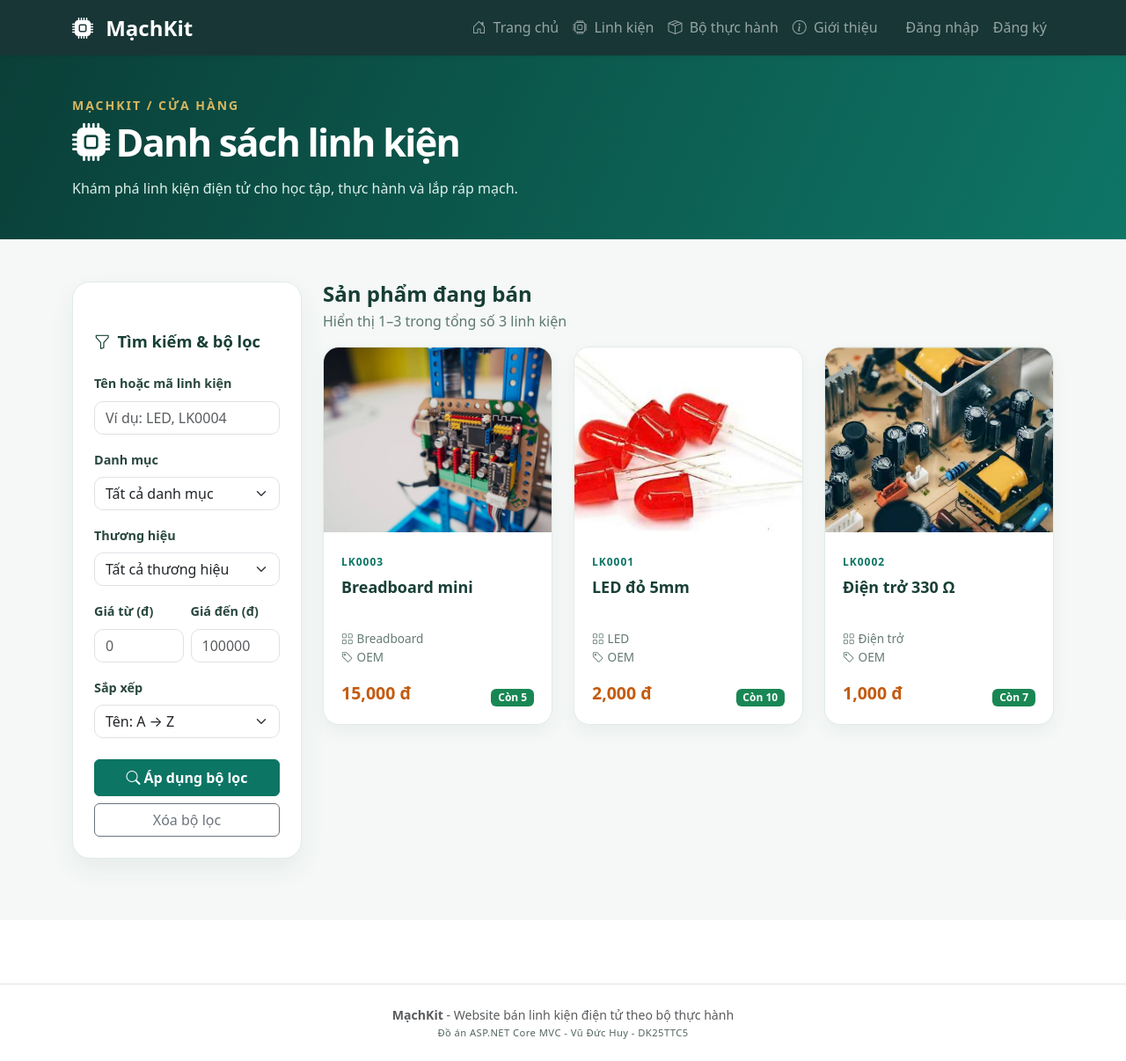
After one commit to huyvd290197-Student/ASPNET-DK25TTC5-VuDucHuy-machkit, an ASP.NET Core app: page /LinhKien in a window 1280 px wide. The commit adds this page. Shown: the whole page at 88% size. Run offline with ASP.NET Core 8, Linux system fonts and the light colour scheme; some libraries are stand-ins or nearby versions.

Commit message:
Tuần 03: Xây dựng danh sách tìm kiếm và lọc linh kiện

```diff
--- a/src/MachKit/Controllers/HomeController.cs
+++ b/src/MachKit/Controllers/HomeController.cs
@@ -37,12 +37,15 @@ public sealed class HomeController : Controller
 
         var cauThanh = bo.ThanhPhans
             .Where(x => x.LinhKien is not null && !x.LinhKien.NgungBan)
+
             .Select(x => new LinhKienMau(
                 x.LinhKien!.MaLinhKien,
                 x.LinhKien.TenLinhKien,
                 x.SoLuong,
                 x.LinhKien.SoLuongTon,
-                x.LinhKien.Gia))
+                x.LinhKien.Gia,
+                x.LinhKien.HinhAnh))
+
             .ToArray();
 
         int soBoToiDa = cauThanh.Length == 0 ? 0 : cauThanh.Min(x => x.Ton / x.DinhMuc);
--- /dev/null
+++ b/src/MachKit/Views/LinhKien/Index.cshtml
@@ -0,0 +1,232 @@
+@model MachKit.ViewModels.LinhKienDanhSachViewModel
+@using System.Globalization
+
+@{
+    ViewData["Title"] = "Danh sách linh kiện";
+    var vi = CultureInfo.GetCultureInfo("vi-VN");
+    var giaTuHienThi = Model.GiaTu?.ToString("0", CultureInfo.InvariantCulture);
+    var giaDenHienThi = Model.GiaDen?.ToString("0", CultureInfo.InvariantCulture);
+    int batDau = Model.TongSo == 0 ? 0 : (Model.Trang - 1) * Model.KichThuocTrang + 1;
+    int ketThuc = Math.Min(Model.Trang * Model.KichThuocTrang, Model.TongSo);
+    int trangDau = Math.Max(1, Model.Trang - 2);
+    int trangCuoi = Math.Min(Model.TongTrang, Model.Trang + 2);
+
+    // Mọi link phân trang đều giữ nguyên bộ lọc và thứ tự sắp xếp.
+    string LinkTrang(int soTrang) => Url.Action("Index", "LinhKien", new
+    {
+        area = "",
+        tuKhoa = Model.TuKhoa,
+        danhMucId = Model.DanhMucId,
+        thuongHieuId = Model.ThuongHieuId,
+        giaTu = Model.GiaTu,
+        giaDen = Model.GiaDen,
+        sapXep = Model.SapXep,
+        trang = soTrang
+    }) ?? "/LinhKien";
+}
+
+<style>
+    .mk3-page { background: #f5f8f7; min-height: 75vh; padding-bottom: 70px; }
+    .mk3-banner { background: linear-gradient(115deg, #0a3f38, #0e7666); color: white; padding: 46px 0; }
+    .mk3-banner h1 { font-size: clamp(1.8rem, 3.5vw, 2.7rem); font-weight: 800; }
+    .mk3-banner p { color: #daefea; margin-bottom: 0; }
+    .mk3-filter { background: white; border: 1px solid #e1ebe7; border-radius: 20px; padding: 24px; box-shadow: 0 12px 30px #153e3610; }
+    .mk3-filter h2 { color: #183f36; font-size: 1.15rem; font-weight: 800; }
+    .mk3-filter .form-label { color: #29473f; font-size: .9rem; font-weight: 650; }
+    .mk3-filter .form-control, .mk3-filter .form-select { border-radius: 10px; }
+    .mk3-search-button { background: #0c7564; border-color: #0c7564; font-weight: 700; }
+    .mk3-search-button:hover { background: #095d50; border-color: #095d50; }
+    .mk3-counter { color: #5d7770; }
+    .mk3-card { height: 100%; background: white; border: 1px solid #e1ebe7; border-radius: 18px; overflow: hidden; box-shadow: 0 8px 20px #153e360d; transition: transform .15s, box-shadow .15s; }
+    .mk3-card:hover { transform: translateY(-4px); box-shadow: 0 12px 27px #153e361f; }
+    .mk3-image { height: 210px; position: relative; background: linear-gradient(135deg, #e7f3ef, #d9eae4); display: flex; justify-content: center; align-items: center; }
+    .mk3-image .mk3-placeholder { font-size: 4.8rem; color: #91b6aa; }
+    .mk3-image img { width: 100%; height: 100%; position: absolute; inset: 0; object-fit: cover; }
+    .mk3-card-body { padding: 20px; }
+    .mk3-code { color: #0b7564; font-size: .75rem; font-weight: 800; letter-spacing: 1px; }
+    .mk3-name { color: #183f36; font-size: 1.12rem; font-weight: 800; min-height: 2.8em; margin-top: 7px; }
+    .mk3-meta { font-size: .85rem; color: #657b74; }
+    .mk3-price { color: #c35b10; font-size: 1.22rem; font-weight: 800; }
+    .mk3-empty { background: #fff; border: 1px dashed #c9ded6; border-radius: 20px; padding: 60px 22px; text-align: center; }
+    .mk3-pagination .page-link { color: #0b7564; }
+    .mk3-pagination .active .page-link { color: white; background: #0b7564; border-color: #0b7564; }
+    @@media (max-width: 991.98px) { .mk3-filter { margin-bottom: 20px; } }
+</style>
+
+<div class="mk3-page">
+    <section class="mk3-banner">
+        <div class="container">
+            <div class="small text-uppercase fw-bold mb-2" style="letter-spacing:2px;color:#d6b65f;">MạchKit / Cửa hàng</div>
+            <h1><i class="bi bi-cpu-fill me-2"></i>Danh sách linh kiện</h1>
+            <p>Khám phá linh kiện điện tử cho học tập, thực hành và lắp ráp mạch.</p>
+        </div>
+    </section>
+
+    <div class="container pt-4 pt-lg-5">
+        <div class="row g-4">
+            <aside class="col-lg-3">
+                <div class="mk3-filter">
+                    <h2 class="mb-4"><i class="bi bi-funnel me-2"></i>Tìm kiếm &amp; bộ lọc</h2>
+                    <form method="get" asp-area="" asp-controller="LinhKien" asp-action="Index">
+                        <div class="mb-3">
+                            <label class="form-label" for="tuKhoa">Tên hoặc mã linh kiện</label>
+                            <input class="form-control" type="search" id="tuKhoa" name="tuKhoa"
+                                   value="@Model.TuKhoa" maxlength="100" placeholder="Ví dụ: LED, LK0004" />
+                        </div>
+                        <div class="mb-3">
+                            <label class="form-label" for="danhMucId">Danh mục</label>
+                            <select class="form-select" id="danhMucId" name="danhMucId">
+                                <option value="">Tất cả danh mục</option>
+                                @foreach (var danhMuc in Model.DanhMucs)
+                                {
+                                    if (Model.DanhMucId == danhMuc.Id)
+                                    {
+                                        <option value="@danhMuc.Id" selected>@danhMuc.TenDanhMuc</option>
+                                    }
+                                    else
+                                    {
+                                        <option value="@danhMuc.Id">@danhMuc.TenDanhMuc</option>
+                                    }
+                                }
+                            </select>
+                        </div>
+                        <div class="mb-3">
+                            <label class="form-label" for="thuongHieuId">Thương hiệu</label>
+                            <select class="form-select" id="thuongHieuId" name="thuongHieuId">
+                                <option value="">Tất cả thương hiệu</option>
+                                @foreach (var thuongHieu in Model.ThuongHieus)
+                                {
+                                    if (Model.ThuongHieuId == thuongHieu.Id)
+                                    {
+                                        <option value="@thuongHieu.Id" selected>@thuongHieu.TenThuongHieu</option>
+                                    }
+                                    else
+                                    {
+                                        <option value="@thuongHieu.Id">@thuongHieu.TenThuongHieu</option>
+                                    }
+                                }
+                            </select>
+                        </div>
+                        <div class="row g-2 mb-3">
+                            <div class="col-6">
+                                <label class="form-label" for="giaTu">Giá từ (đ)</label>
+                                <input class="form-control" id="giaTu" name="giaTu" type="number"
+                                       min="0" step="1" value="@giaTuHienThi" placeholder="0" />
+                            </div>
+                            <div class="col-6">
+                                <label class="form-label" for="giaDen">Giá đến (đ)</label>
+                                <input class="form-control" id="giaDen" name="giaDen" type="number"
+                                       min="0" step="1" value="@giaDenHienThi" placeholder="100000" />
+                            </div>
+                        </div>
+                        <div class="mb-4">
+                            <label class="form-label" for="sapXep">Sắp xếp</label>
+                            <select class="form-select" name="sapXep" id="sapXep">
+                                <option value="ten_az" selected="@(Model.SapXep == "ten_az")">Tên: A → Z</option>
+                                <option value="ten_za" selected="@(Model.SapXep == "ten_za")">Tên: Z → A</option>
+                                <option value="gia_tang" selected="@(Model.SapXep == "gia_tang")">Giá: thấp → cao</option>
+                                <option value="gia_giam" selected="@(Model.SapXep == "gia_giam")">Giá: cao → thấp</option>
+                            </select>
+                        </div>
+                        <button type="submit" class="btn btn-primary mk3-search-button w-100 py-2">
+                            <i class="bi bi-search me-1"></i>Áp dụng bộ lọc
+                        </button>
+                        <a asp-area="" asp-controller="LinhKien" asp-action="Index"
+                           class="btn btn-outline-secondary w-100 mt-2">Xóa bộ lọc</a>
+                    </form>
+                </div>
+            </aside>
+
+            <section class="col-lg-9">
+                <div class="d-flex justify-content-between align-items-center flex-wrap gap-2 mb-3">
+                    <div>
+                        <h2 class="h4 fw-bold mb-1" style="color:#173e35;">Sản phẩm đang bán</h2>
+                        <span class="mk3-counter">Hiển thị @batDau–@ketThuc trong tổng số @Model.TongSo linh kiện</span>
+                    </div>
+                    @if (Model.TongTrang > 1)
+                    {
+                        <span class="text-muted small">Trang @Model.Trang / @Model.TongTrang</span>
+                    }
+                </div>
+
+                @if (!ViewData.ModelState.IsValid)
+                {
+                    <div asp-validation-summary="All" class="alert alert-warning" role="alert"></div>
+                }
+
+                @if (Model.LinhKiens.Count == 0)
+                {
+                    <div class="mk3-empty">
+                        <i class="bi bi-search display-4 text-secondary"></i>
+                        <h3 class="h5 mt-3">Không tìm thấy linh kiện phù hợp</h3>
+                        <p class="text-muted">Hãy thử từ khóa hoặc khoảng giá khác.</p>
+                        <a asp-area="" asp-controller="LinhKien" asp-action="Index"
+                           class="btn btn-outline-success">Xem tất cả linh kiện</a>
+                    </div>
+                }
+                else
+                {
+                    <div class="row row-cols-1 row-cols-md-2 row-cols-xl-3 g-4">
+                        @foreach (var item in Model.LinhKiens)
+                        {
+                            <div class="col">
+                                <article class="mk3-card">
+                                    <div class="mk3-image">
+                                        <span class="mk3-placeholder"><i class="bi bi-cpu"></i></span>
+                                        @if (!string.IsNullOrWhiteSpace(item.HinhAnh))
+                                        {
+                                            <img src="@item.HinhAnh" alt="@item.TenLinhKien" loading="lazy"
+                                                 onerror="this.onerror=null;this.style.display='none';" />
+                                        }
+                                    </div>
+                                    <div class="mk3-card-body">
+                                        <span class="mk3-code">@item.MaLinhKien</span>
+                                        <h3 class="mk3-name">@item.TenLinhKien</h3>
+                                        <div class="mk3-meta mb-2">
+                                            <div><i class="bi bi-grid me-1"></i>@(item.DanhMuc?.TenDanhMuc ?? "Chưa phân loại")</div>
+                                            <div><i class="bi bi-tag me-1"></i>@(item.ThuongHieu?.TenThuongHieu ?? "Chưa có thương hiệu")</div>
+                                        </div>
+                                        <div class="d-flex justify-content-between align-items-end flex-wrap gap-2 mt-3">
+                                            <span class="mk3-price">@item.Gia.ToString("N0", vi) đ</span>
+                                            @if (item.SoLuongTon > 0)
+                                            {
+                                                <span class="badge text-bg-success">Còn @item.SoLuongTon</span>
+                                            }
+                                            else
+                                            {
+                                                <span class="badge text-bg-secondary">Hết hàng</span>
+                                            }
+                                        </div>
+                                    </div>
+                                </article>
+                            </div>
+                        }
+                    </div>
+                }
+
+                @if (Model.TongTrang > 1)
+                {
+                    <nav class="mt-5" aria-label="Phân trang linh kiện">
+                        <ul class="pagination mk3-pagination justify-content-center flex-wrap gap-1">
+                            @if (Model.Trang > 1)
+                            {
+                                <li class="page-item"><a class="page-link" href="@LinkTrang(Model.Trang - 1)">Trước</a></li>
+                            }
+                            @for (int soTrang = trangDau; soTrang <= trangCuoi; soTrang++)
+                            {
+                                <li class="page-item @(soTrang == Model.Trang ? "active" : "")">
+                                    <a class="page-link" href="@LinkTrang(soTrang)" aria-label="Trang @soTrang"
+                                       aria-current="@(soTrang == Model.Trang ? "page" : null)">@soTrang</a>
+                                </li>
+                            }
+                            @if (Model.Trang < Model.TongTrang)
+                            {
+                                <li class="page-item"><a class="page-link" href="@LinkTrang(Model.Trang + 1)">Sau</a></li>
+                            }
+                        </ul>
+                    </nav>
+                }
+            </section>
+        </div>
+    </div>
+</div>
--- a/src/MachKit/Views/Shared/_Layout.cshtml
+++ b/src/MachKit/Views/Shared/_Layout.cshtml
@@ -53,7 +53,10 @@
                         </li>
 
                         <li class="nav-item">
-                            <a class="nav-link" href="#">
+                            <a class="nav-link"
+                                asp-area=""
+                                asp-controller="LinhKien"
+                                asp-action="Index">
                                 <i class="bi bi-cpu me-1"></i>
                                 Linh kiện
                             </a>
```
Also changed, not shown: src/MachKit/Controllers/LinhKienController.cs (added, +127 -0 lines), src/MachKit/Models/DuToanBo.cs (+32 -7 lines), src/MachKit/ViewModels/LinhKienDanhSachViewModel.cs (added, +26 -0 lines), src/MachKit/Views/Home/Index.cshtml (+13 -3 lines), src/MachKit/wwwroot/images/led-do.jpg, src/MachKit/wwwroot/images/led-xanh.jpg (added), 3 other files.
